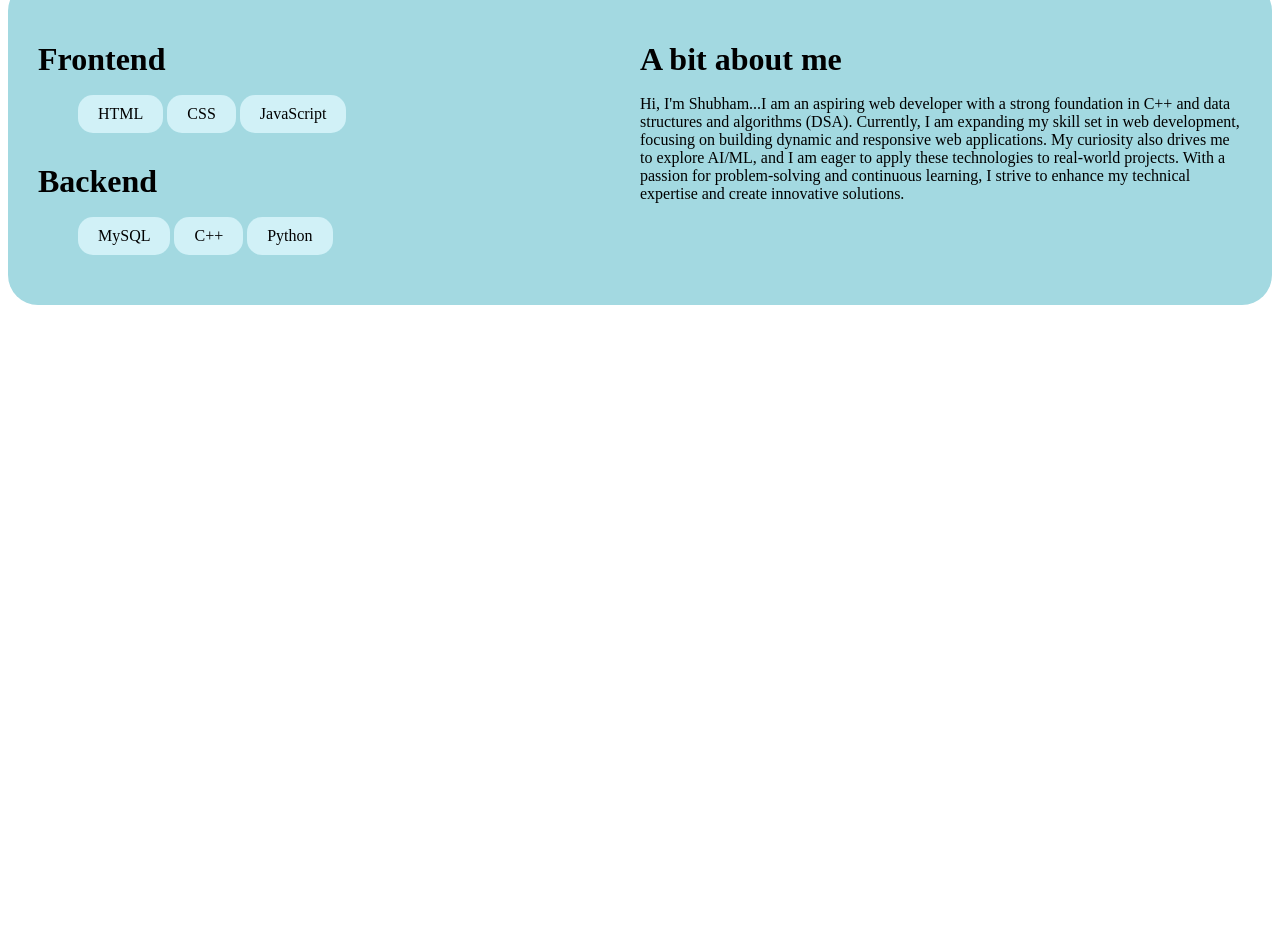
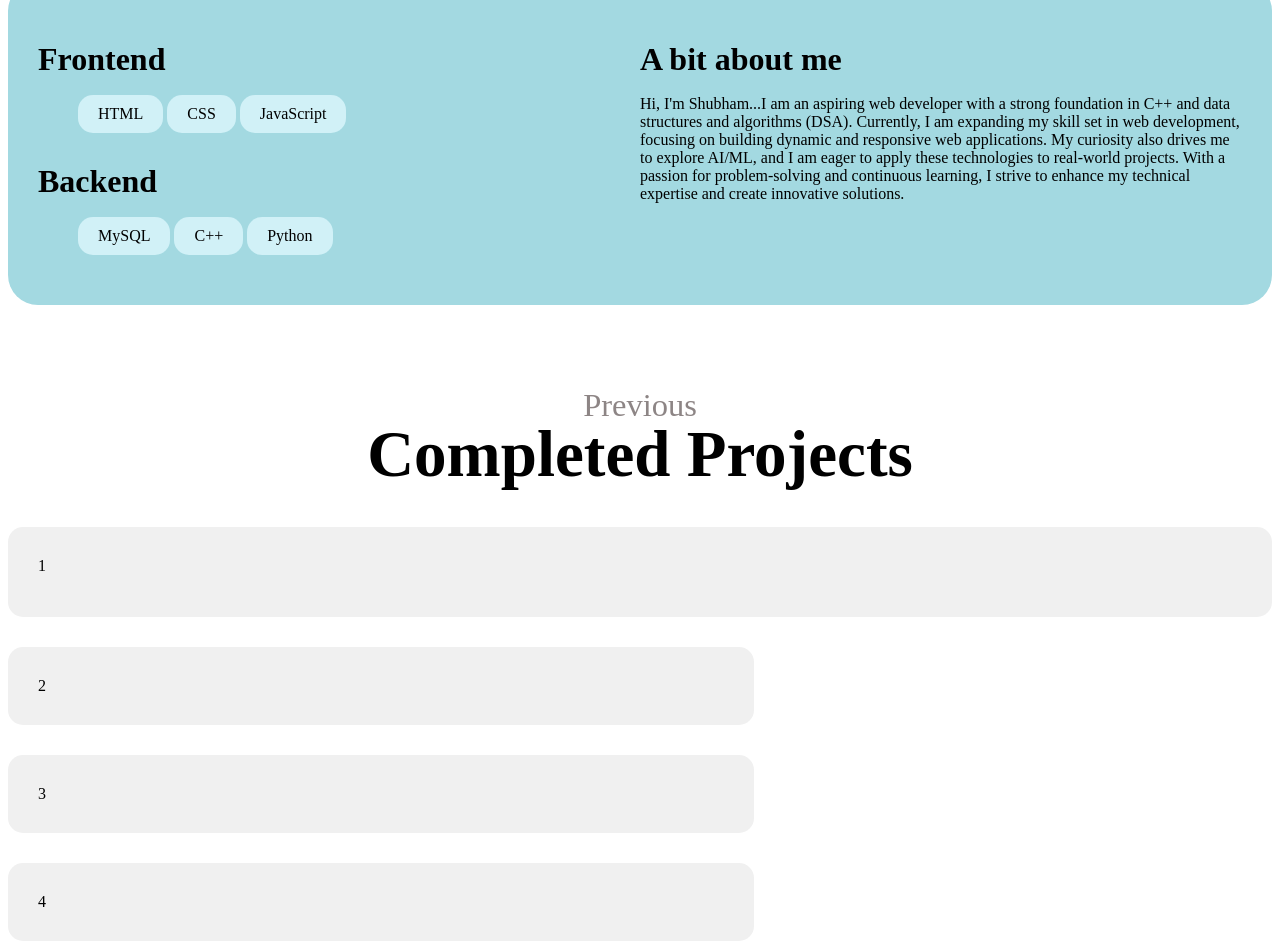
Before and after one commit to shubham-wakadkar/Portfolio-Website, a plain HTML site: page index.html in a window 1280 px wide. Shown: the part 240-1189 px from the top of the page. Before the commit the page ends 800 px from the top, so only its background shows below. Drawn offline with Linux system fonts and the light colour scheme.

Commit message:
Added Project Secrion

```diff
--- a/index.html
+++ b/index.html
@@ -37,5 +37,28 @@
             </div>
         </div>
     </section>
+    <section class="bento ">
+        <h2>
+            <small>
+                Previous
+            </small>
+            Completed Projects
+        </h2>
+        <div class="bento-grid">
+            <div class="bento-item">
+                1
+            </div>
+            <div class="bento-item">
+                2
+            </div>
+            <div class="bento-item">
+                3
+            </div>
+            <div class="bento-item">
+                4
+            </div>
+
+        </div>
+    </section>
 </body>
 </html>
--- a/styles.css
+++ b/styles.css
@@ -82,3 +82,35 @@ h3{
         }
     }
 }
+
+.bento {
+	.bento-grid {
+		display:grid;
+		grid-gap:30px;
+		grid-template-columns: repeat(5, 1fr);
+		grid-template-rows: repeat(2 1fr);
+        .bento-item{
+            padding: 30px;
+            background-color:#F0F0F0 ;
+            border-radius: 15px;
+            &:nth-child(1){
+                grid-column: span 5;
+                grid-row: span 4;
+            }
+            &:nth-child(2){
+                grid-column: span 3;
+                grid-row: span 3;
+            }
+            &:nth-child(3){
+                grid-column: span 3;
+                grid-row: span 3;
+            }
+            &:nth-child(4){
+                grid-column: span 3;
+                grid-row: span 3;
+            }
+
+
+        }
+    }
+}
```
